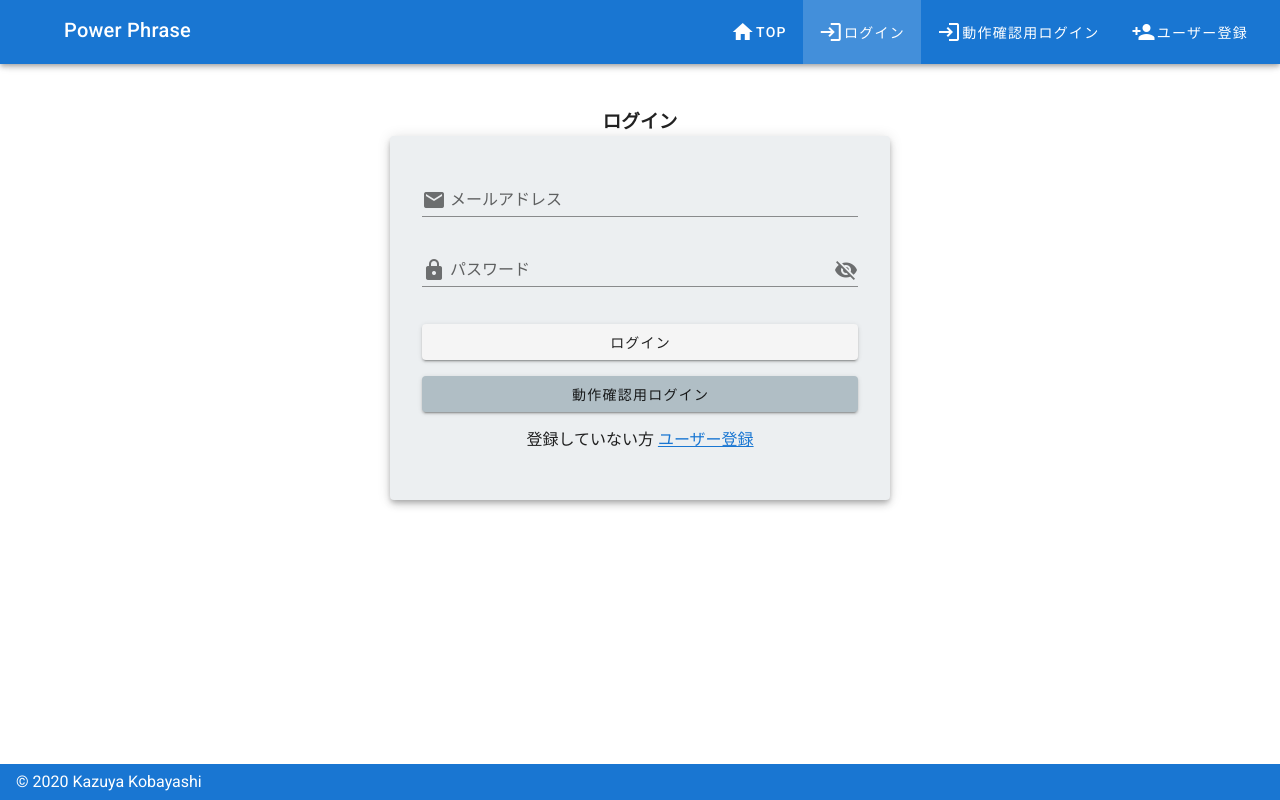
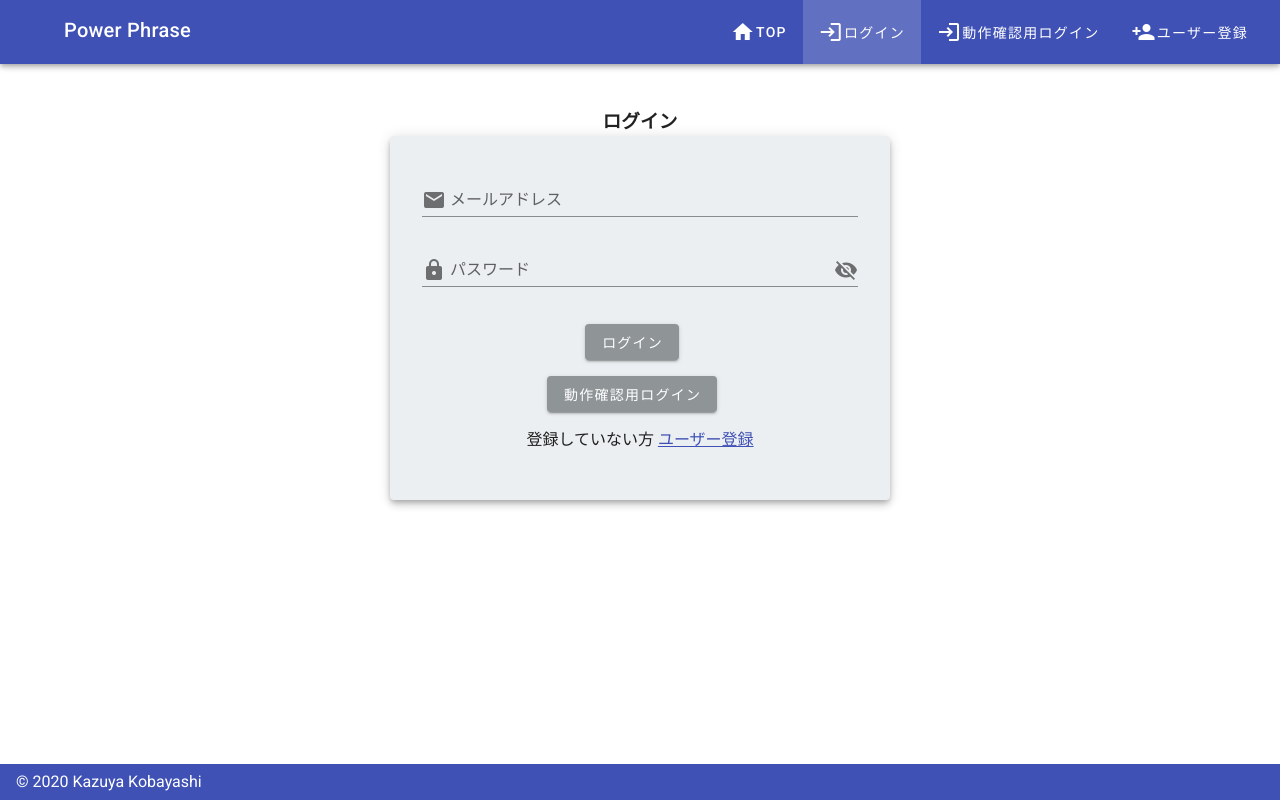
Before and after one commit to k-kazuya0926/power-phrase2-front, a Vue app: page /login in a window 1280 px wide. Built offline with nearby package versions, Linux system fonts and the light colour scheme; no server answers.

Commit message:
色、ボタンレイアウト変更

```diff
--- a/src/plugins/vuetify.js
+++ b/src/plugins/vuetify.js
@@ -1,10 +1,18 @@
 import Vue from 'vue';
 import Vuetify from 'vuetify/lib';
+
+import colors from 'vuetify/lib/util/colors'
 
 Vue.use(Vuetify);
 
 export default new Vuetify({
     theme: {
-        dark: false
+        dark: false,
+        themes: {
+            light: {
+                primary: colors.indigo,
+                secondary: "#8F9497",
+            },
+        },
     }
 });
--- a/src/views/CreateOrUpdatePostPage.vue
+++ b/src/views/CreateOrUpdatePostPage.vue
@@ -104,14 +104,14 @@
                   </v-row>
 
                   <!-- 投稿、保存ボタン -->
+                  <v-row class="text-center">
+                    <v-col>
                       <v-btn
-                    large
-                    block
                         elevation="2"
                         class="mr-4 mt-4"
                         type="submit"
                         :disabled="invalid"
-                    color="blue-grey lighten-2"
+                        color="secondary"
                       >
                         <span v-if="postId">
                           <v-icon>mdi-content-save</v-icon>変更を保存
@@ -120,6 +120,8 @@
                           <v-icon>mdi-send-outline</v-icon>投稿
                         </span>
                       </v-btn>
+                    </v-col>
+                  </v-row>
                 </form>
               </ValidationObserver>
             </div>
--- a/src/views/CreateUserPage.vue
+++ b/src/views/CreateUserPage.vue
@@ -90,7 +90,15 @@
                     label="画像ファイル"
                   ></v-file-input>
 
-                  <v-btn block elevation="2" class="mr-4 mt-4" type="submit" :disabled="invalid">送信</v-btn>
+                  <div class="text-center">
+                    <v-btn
+                      elevation="2"
+                      class="mr-4 mt-4"
+                      color="secondary"
+                      type="submit"
+                      :disabled="invalid"
+                    >送信</v-btn>
+                  </div>
                 </form>
               </ValidationObserver>
             </div>
--- a/src/views/DetailPostPage.vue
+++ b/src/views/DetailPostPage.vue
@@ -112,17 +112,18 @@
                           hide-details
                           :disabled="!isLoggedIn"
                         ></v-textarea>
+                        <div class="text-center">
                           <v-btn
                             type="submit"
-                          block
-                          class="mt-2 white--text"
-                          color="blue-grey darken-1"
+                            class="mt-2"
+                            color="secondary"
                             :disabled="!isLoggedIn"
                           >
                             <v-icon>mdi-send</v-icon>
                             <span v-if="isLoggedIn">登録</span>
                             <span v-else>要ログイン</span>
                           </v-btn>
+                        </div>
                       </div>
                     </form>
 
--- a/src/views/LoginPage.vue
+++ b/src/views/LoginPage.vue
@@ -18,16 +18,14 @@
                 prepend-inner-icon="mdi-lock"
               ></v-text-field>
 
-              <v-btn block elevation="2" class="mr-4 mt-4" type="submit">ログイン</v-btn>
+              <div class="text-center">
+                <v-btn elevation="2" class="mr-4 mt-4" color="secondary" type="submit">ログイン</v-btn>
+              </div>
             </form>
 
-            <v-btn
-              block
-              color="blue-grey lighten-3"
-              elevation="2"
-              class="mr-4 mt-4"
-              @click="login()"
-            >動作確認用ログイン</v-btn>
+            <div class="text-center">
+              <v-btn color="secondary" elevation="2" class="mr-4 mt-4" @click="login()">動作確認用ログイン</v-btn>
+            </div>
 
             <div class="pa-4 text-center">
               登録していない方
--- a/src/views/UpdateUserPage.vue
+++ b/src/views/UpdateUserPage.vue
@@ -104,14 +104,15 @@
 
                       <v-file-input @change="imageFileSelected" show-size counter label="画像ファイル"></v-file-input>
 
+                      <div class="text-center">
                         <v-btn
-                        block
-                        large
                           elevation="2"
                           class="mr-4 mt-4"
+                          color="secondary"
                           type="submit"
                           :disabled="invalid || disabled"
                         >変更を保存する</v-btn>
+                      </div>
                     </v-col>
                   </v-row>
 
@@ -121,9 +122,8 @@
                       <v-dialog v-model="showsDeleteAccountDialog" max-width="600">
                         <template v-slot:activator="{ on, attrs }">
                           <v-btn
-                            small
                             elevation="2"
-                            color="red accent-1"
+                            color="error"
                             v-bind="attrs"
                             v-on="on"
                             :disabled="disabled"
```
Lines whose indentation alone changed are shown as unchanged.
